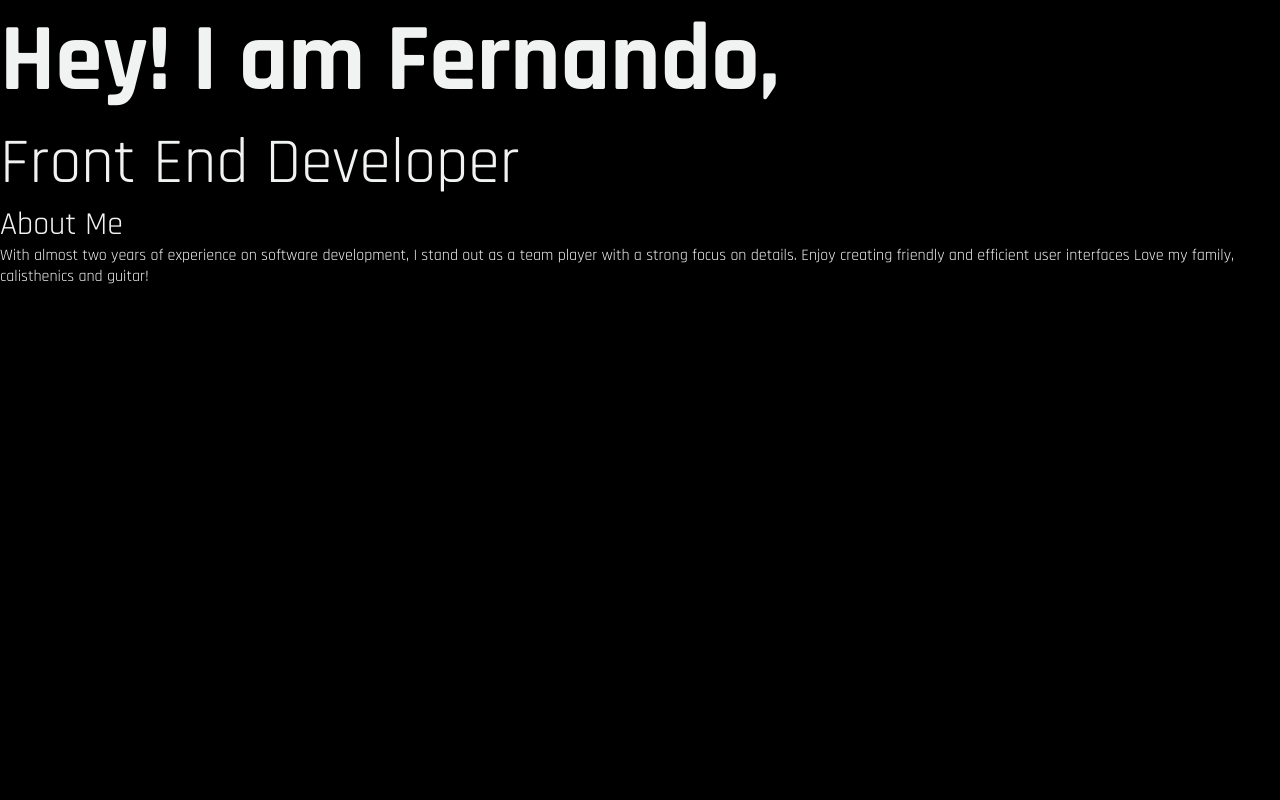
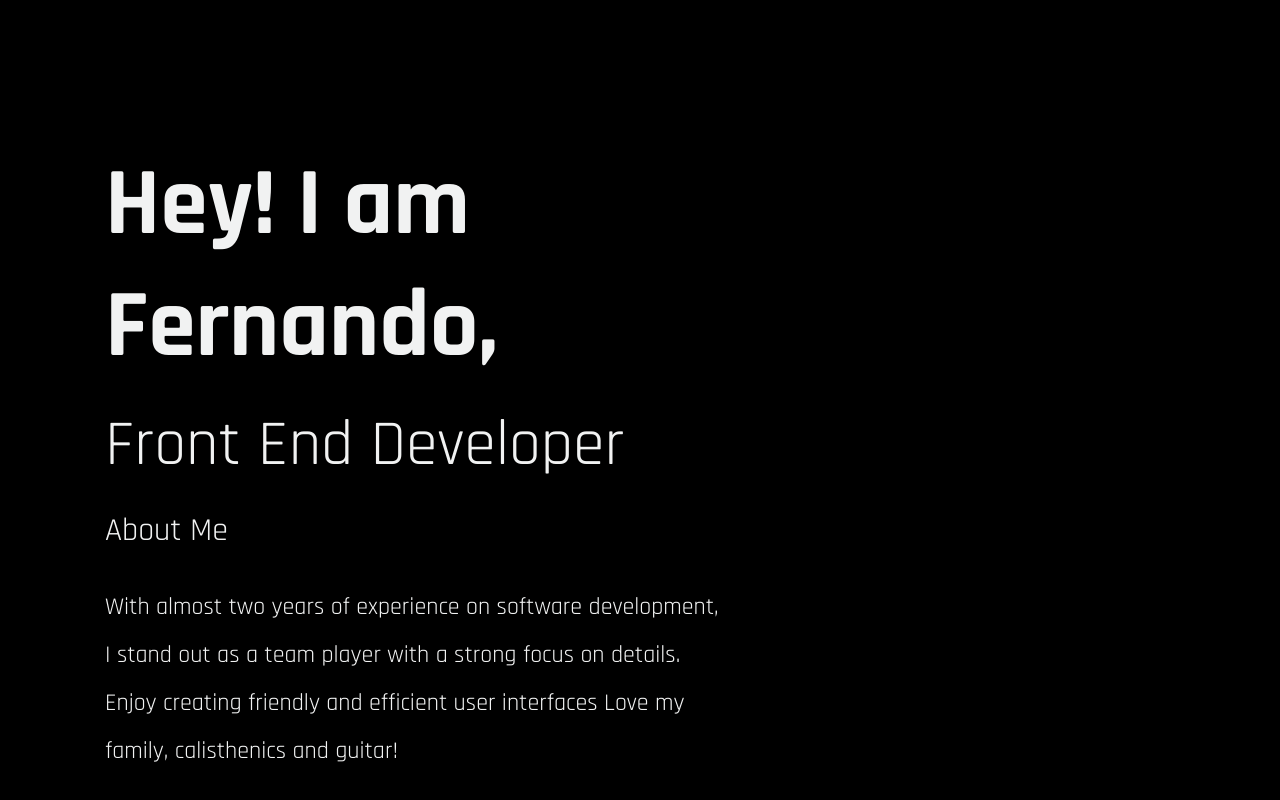
Before and after one commit to FernandoCalvitti/FernandoCalvitti.github.io, a React (Create React App) app: page / in a window 1280 px wide. Built offline with nearby package versions, Linux system fonts and the light colour scheme.

Commit message:
Added about me section

```diff
--- a/src/App.css
+++ b/src/App.css
@@ -1,22 +1,27 @@
 .app__title {
   font-size: 6rem;
   line-height: 7.625rem;
+  max-width: 55vw;
 }
 
 .app__title--size-medium {
+  margin-top: 1rem;
   font-size: 4rem;
   line-height: 5.125rem;
   font-weight: 400;
 }
 
 .app__title--size-small {
+  margin-top: 1.5rem;
   font-size: 2rem;
   line-height: 2.563rem;
   font-weight: 400;
 }
 
 .app__paragraph {
+  margin-top: 2rem;
   font-size: 1.5rem;
   line-height: 3rem;
   font-weight: 400;
+  max-width: 38.75rem;
 }
--- a/src/Components/Paragraph/Paragraph.jsx
+++ b/src/Components/Paragraph/Paragraph.jsx
@@ -1,7 +1,7 @@
 import React from "react";
 
 const Paragraph = ({ text }) => {
-  return <p>{text}</p>;
+  return <p className="app__paragraph">{text}</p>;
 };
 
 export default Paragraph;
--- a/src/Layout/Main/Main.css
+++ b/src/Layout/Main/Main.css
@@ -4,7 +4,8 @@
   scroll-snap-type: y mandatory;
 }
 
-.app__main_section {
+.app__main__section {
   height: 100vh;
   scroll-snap-align: center;
+  padding: 18vh 0 0 8.2%;
 }
--- a/src/PageSections/Contact/Contact.jsx
+++ b/src/PageSections/Contact/Contact.jsx
@@ -1,7 +1,7 @@
 import React from "react";
 
 const Contact = () => {
-  return <section className="app__main_section">Contact</section>;
+  return <section className="app__main__section">Contact</section>;
 };
 
 export default Contact;
--- a/src/PageSections/Experience/Experience.jsx
+++ b/src/PageSections/Experience/Experience.jsx
@@ -1,7 +1,7 @@
 import React from "react";
 
 const Experience = () => {
-  return <section className="app__main_section">Experience</section>;
+  return <section className="app__main__section">Experience</section>;
 };
 
 export default Experience;
--- a/src/PageSections/Skills/Skills.jsx
+++ b/src/PageSections/Skills/Skills.jsx
@@ -1,7 +1,7 @@
 import React from "react";
 
 const Skills = () => {
-  return <section className="app__main_section">Skills</section>;
+  return <section className="app__main__section">Skills</section>;
 };
 
 export default Skills;
--- a/src/PageSections/Welcome/Welcome.css
+++ b/src/PageSections/Welcome/Welcome.css
@@ -0,0 +1,2 @@
+.app__main__section--welcome {
+}
--- a/src/PageSections/Welcome/Welcome.jsx
+++ b/src/PageSections/Welcome/Welcome.jsx
@@ -1,6 +1,4 @@
 import React from "react";
-import Title from "../../Components/Title/Title";
-import SubTitle from "../../Components/SubTitle/SubTitle";
 import TextContainer from "../../Components/TextContainer";
 import Paragraph from "../../Components/Paragraph/Paragraph";
 
@@ -8,7 +6,7 @@ import "./Welcome.css";
 
 const Welcome = () => {
   return (
-    <section className="app__main_section">
+    <section className="app__main__section app__main__section--welcome">
       <TextContainer
         title={"Hey! I am Fernando,"}
         subtitle={"Front End Developer"}
```
Also changed, not shown: src/Components/Paragraph/Paragraph.css (added).
